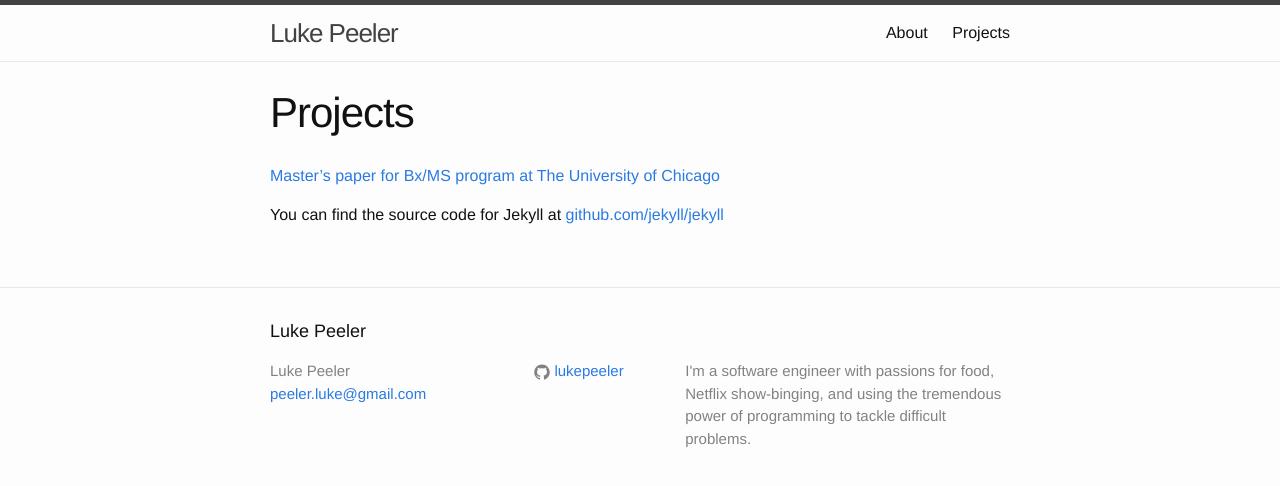
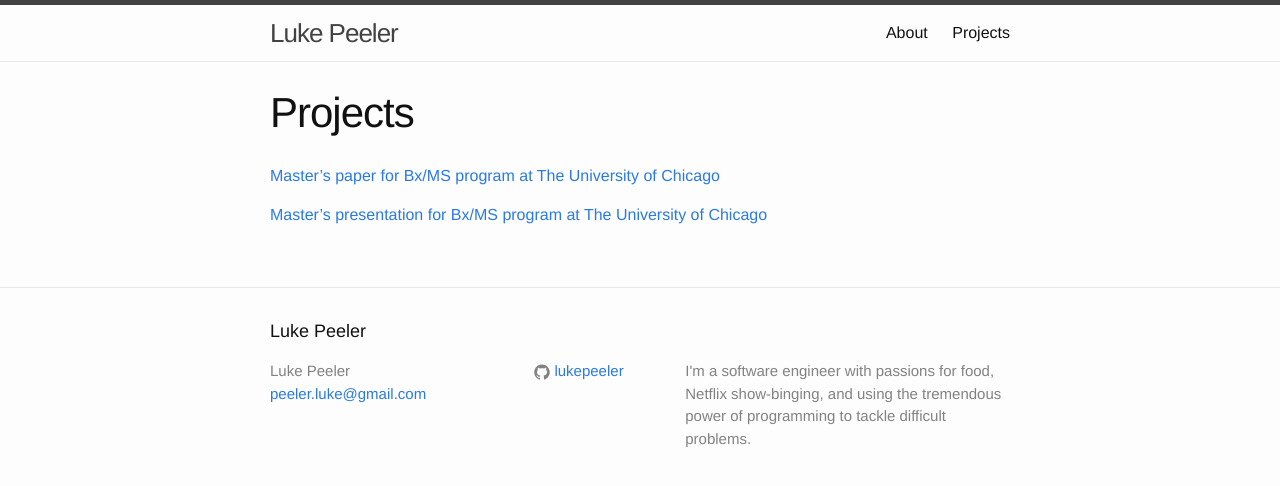
Before and after one commit to lukepeeler/lukepeeler.github.io, a Jekyll site: the page built from projects.md, in a window 1280 px wide. Shown: the top 486 px of the page. Built offline with Jekyll 4.4.1, drawn with Linux system fonts in a browser that asks for light colours.

Commit message:
adding pres link

```diff
--- a/projects.md
+++ b/projects.md
@@ -6,6 +6,4 @@ permalink: /projects/
 
 [Master's paper for Bx/MS program at The University of Chicago](http://lukepeeler.github.io/docs/main-13-08-2014-14h-32m.pdf)
 
-
-
-You can find the source code for Jekyll at [github.com/jekyll/jekyll](https://github.com/jekyll/jekyll)
+[Master's presentation for Bx/MS program at The University of Chicago](http://lukepeeler.github.io/pres/ms_talk.pptx)
```
Also changed, not shown: 2 other files.
